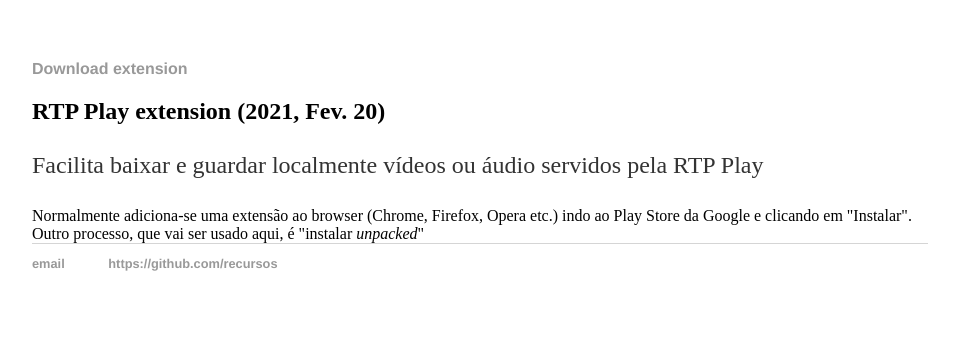
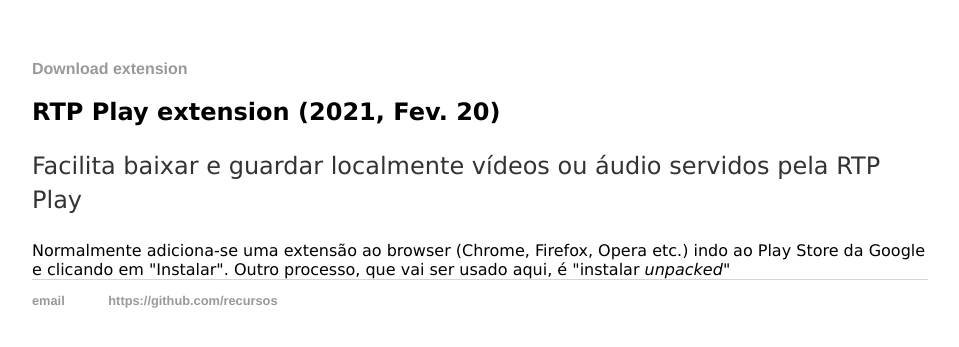
Before and after one commit to rtpplay/recursos.github.io, a Jekyll site: the page built from index.html, in a window 1280 px wide. Shown: the top 347 px of the page, without its empty margins (160-1119 px from the left). Built offline with Jekyll 4.4.1, drawn with Linux system fonts in a browser that asks for light colours.

Commit message:
Update main.css

```diff
--- a/css/main.css
+++ b/css/main.css
@@ -1,4 +1,5 @@
 body {
+    font-family: 'Verdana', 'Helvetica', 'Arial', 'Sans-Serif';
     margin: 60px auto;
     width: 70%;
 }
```
